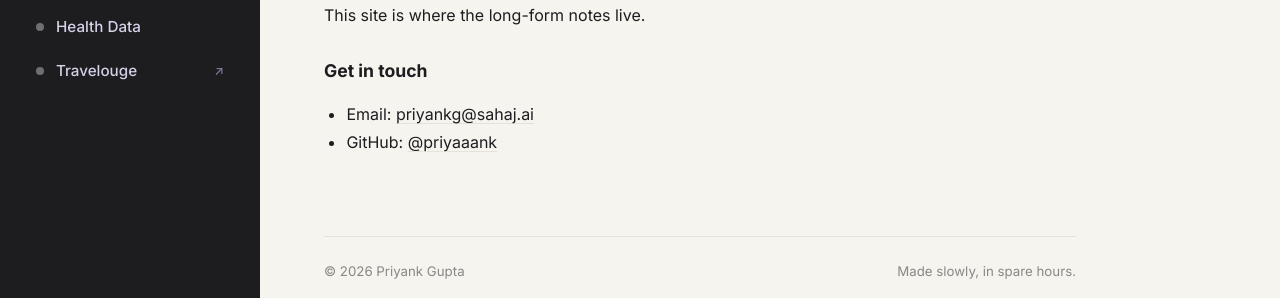
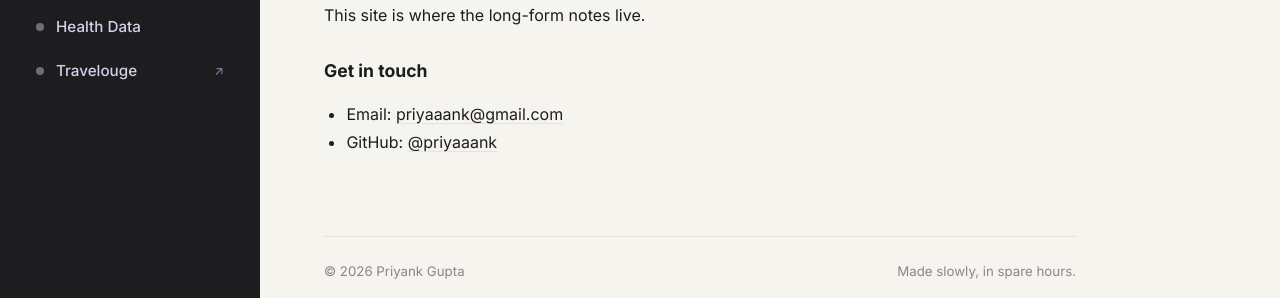
Before and after one commit to priyaaank/priyaaank.github.io, a Jekyll site: the page built from _pages/about.md, in a window 1280 px wide. Shown: the part 295-593 px from the top of the page. Built offline with Jekyll 4.4.1, drawn with Linux system fonts in a browser that asks for light colours; some web fonts are replaced.

Commit message:
Fixing social info

```diff
--- a/_config.yml
+++ b/_config.yml
@@ -10,7 +10,7 @@
   Personal site of Priyank Gupta — tech writing, projects, health
   experiments, and assorted notes.
 author:      Priyank Gupta
-email:       priyankg@sahaj.ai
+email:       priyaaank@gmail.com
 url:         "https://priyaaank.com"
 baseurl:     ""
 
--- a/_data/socials.yml
+++ b/_data/socials.yml
@@ -1,7 +1,7 @@
 # Small social icons at the bottom of the sidebar.
 
 - label: Email
-  url:   mailto:priyankg@sahaj.ai
+  url:   mailto:priyaaank@gmail.com
   icon:  mail
 
 - label: GitHub
--- a/_pages/about.md
+++ b/_pages/about.md
@@ -15,5 +15,5 @@
 
 ### Get in touch
 
-- Email: [priyankg@sahaj.ai](mailto:priyankg@sahaj.ai)
+- Email: [priyaaank@gmail.com](mailto:priyaaank@gmail.com)
 - GitHub: [@priyaaank](https://github.com/priyaaank)
```
